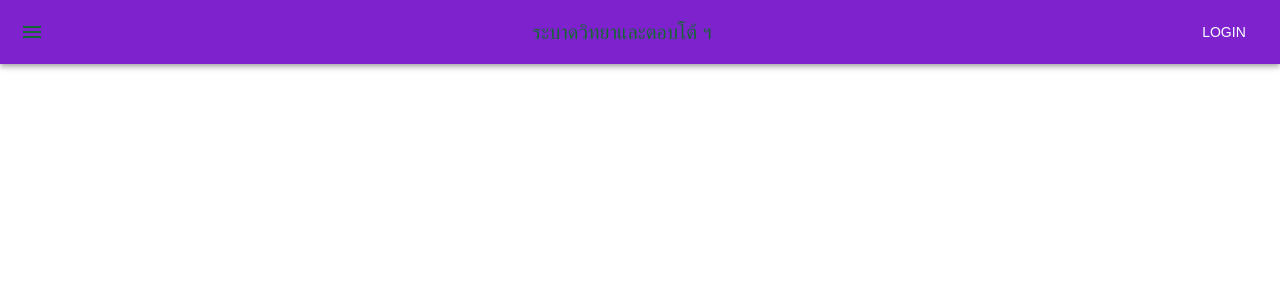
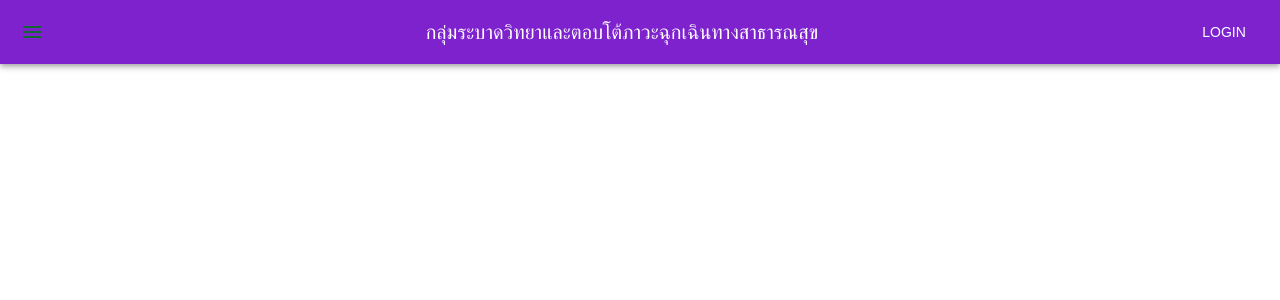
Before and after one commit to kamolsomkrai/smog-epinorth, a Next.js app: page / in a window 1280 px wide. Shown: the top 300 px of the page. Built offline with nearby package versions, Linux system fonts and the light colour scheme; no server answers.

Commit message:
change nav text

```diff
--- a/app/components/Navbar.tsx
+++ b/app/components/Navbar.tsx
@@ -71,9 +71,9 @@ const Navbar = () => {
           <Typography
             variant="h6"
             component="div"
-            className="font-bold text-green-800"
+            className="font-bold text-white"
           >
-            ระบาดวิทยาและตอบโต้ ฯ
+            กลุ่มระบาดวิทยาและตอบโต้ภาวะฉุกเฉินทางสาธารณสุข
           </Typography>
           <div>
             {auth?.user ? (
```
